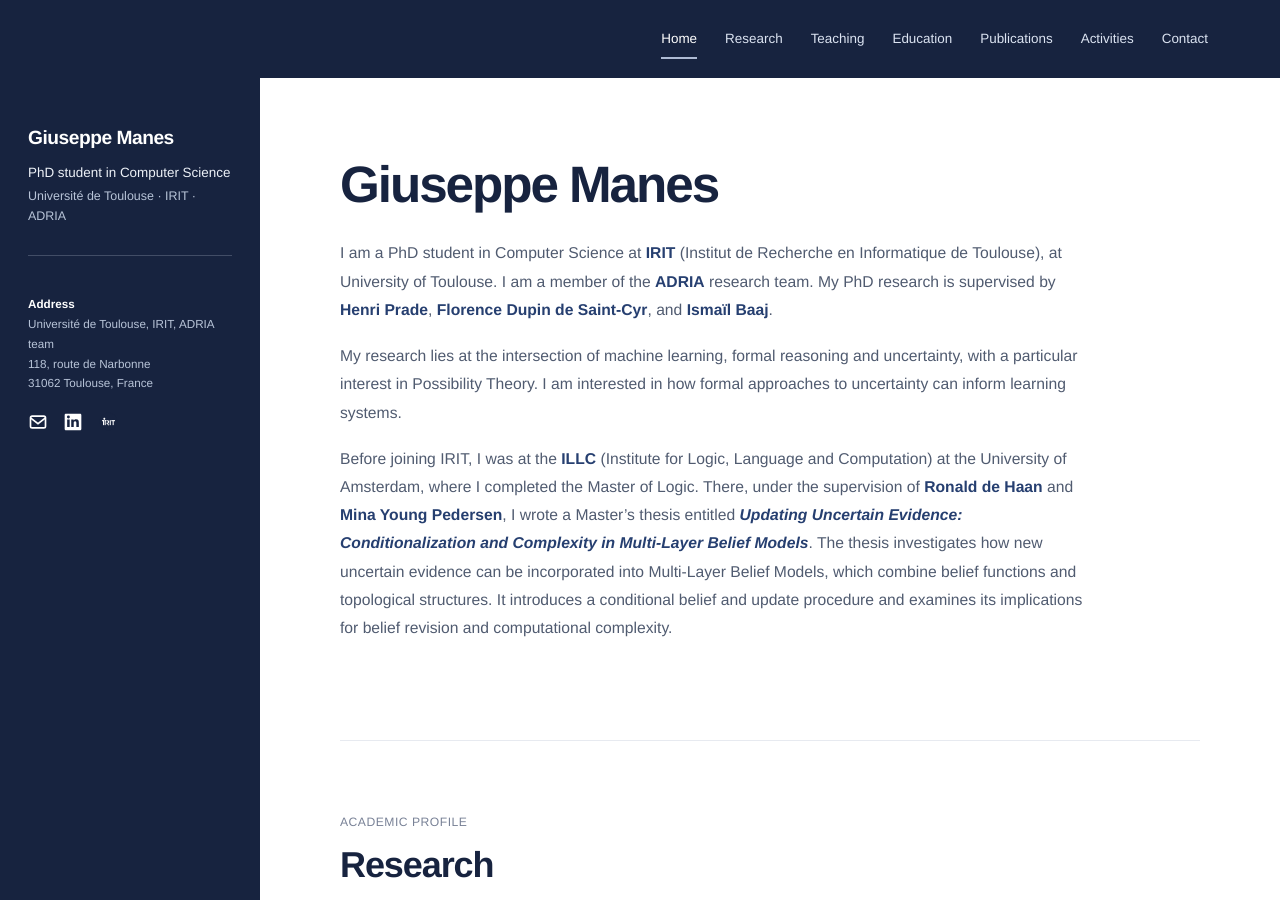
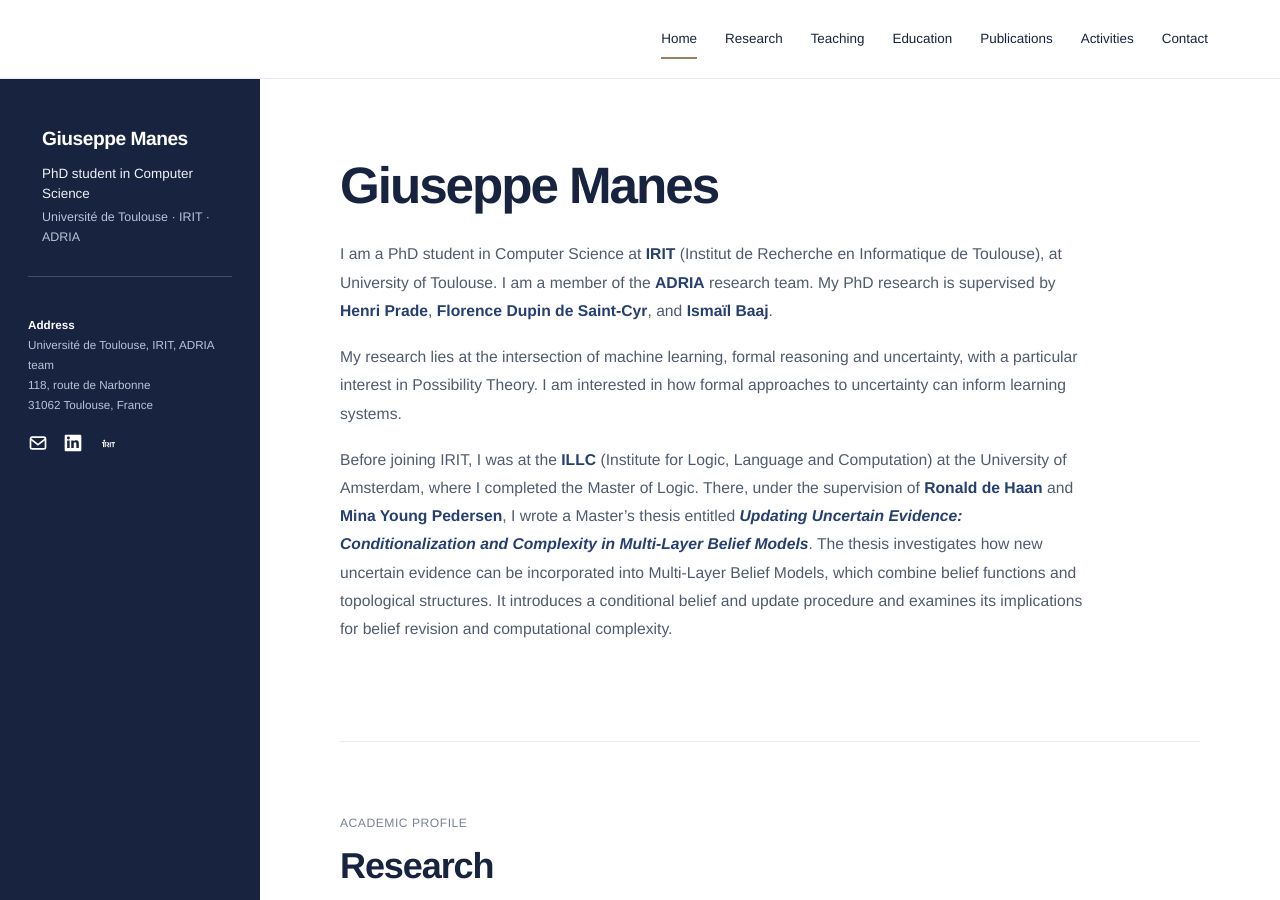
Before and after one commit to gmanes-1/gmanes-1.github.io, a Jekyll site: the page built from index.md, in a window 1280 px wide and 900 px high. Built offline with Jekyll 4.4.1, drawn with Linux system fonts in a browser that asks for light colours.

Commit message:
Refine top navigation background and profile name alignment

```diff
--- a/assets/css/style.css
+++ b/assets/css/style.css
@@ -764,3 +764,29 @@ body.one-page-home .top-section-nav nav a[aria-current="location"] {
     padding: 42px 0 24px;
   }
 }
+
+
+/* Refine the one-page header and give the profile name a little more breathing room. */
+body.one-page-home > .top-section-nav {
+  background: #fff;
+  border-bottom: 1px solid #e7eaf0;
+}
+body.one-page-home > .top-section-nav nav a {
+  color: #17233f;
+}
+body.one-page-home > .top-section-nav nav a:hover {
+  color: #697386;
+}
+body.one-page-home .top-section-nav nav a.active,
+body.one-page-home .top-section-nav nav a[aria-current="location"] {
+  color: #17233f;
+  border-bottom: 2px solid #9a8064;
+}
+body.one-page-home .sidebar-identity {
+  padding-left: 14px;
+}
+@media (max-width: 800px) {
+  body.one-page-home .sidebar-identity {
+    padding-left: 8px;
+  }
+}
```
